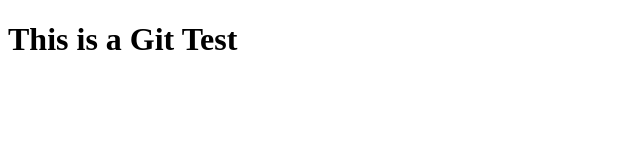
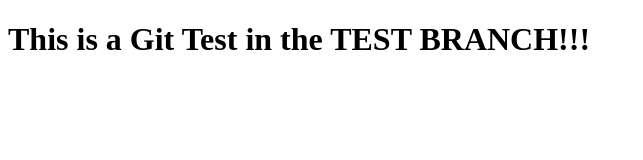
Before and after one commit to lesreddy/git-test, a plain HTML site: page index.html in a window 1280 px wide. Shown: the whole page, without its empty margins (0-643 px from the left). Drawn offline with Linux system fonts and the light colour scheme.

Commit message:
modified index.html in a new TEST branch

```diff
--- a/index.html
+++ b/index.html
@@ -7,7 +7,7 @@
     <title>Git Test</title>
 </head>
 <body>
-    <h1>This is a Git Test</h1>
+    <h1>This is a Git Test in the TEST BRANCH!!!</h1>
 
 </body>
 </html>
```
